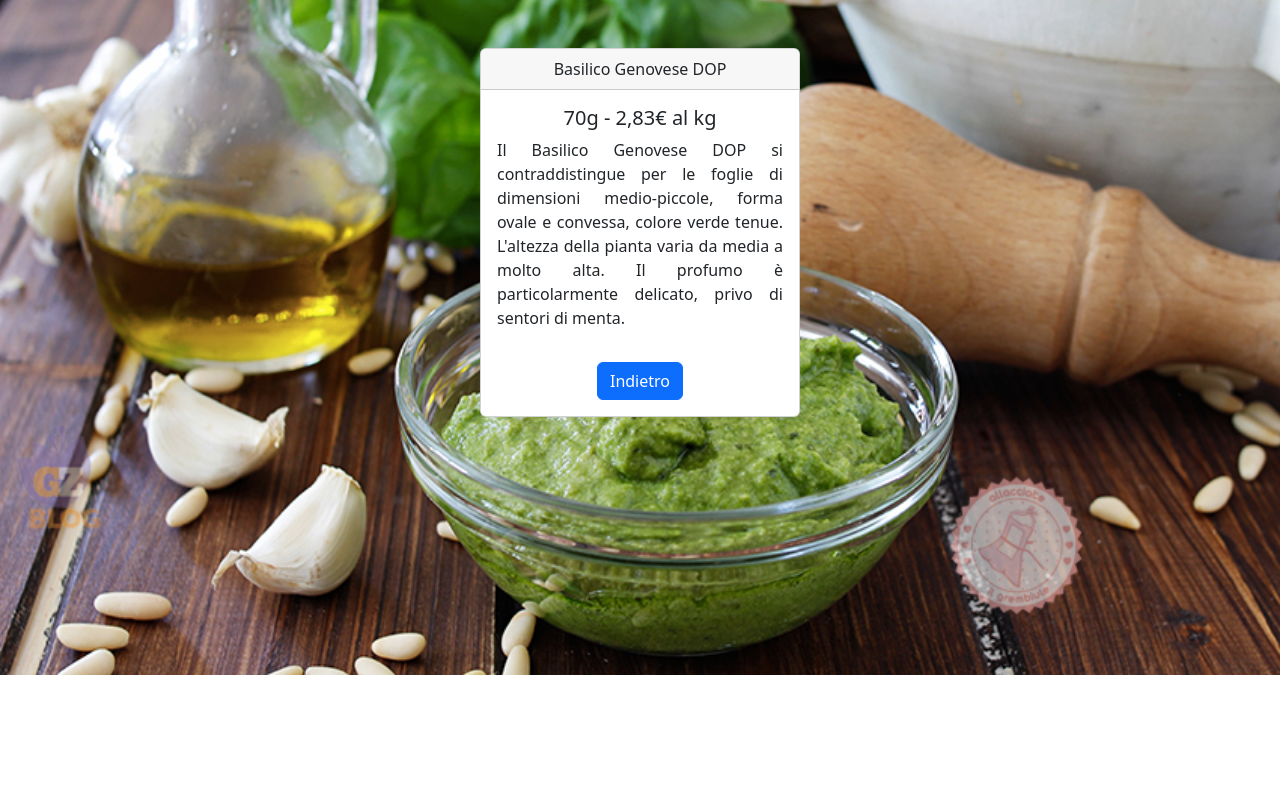
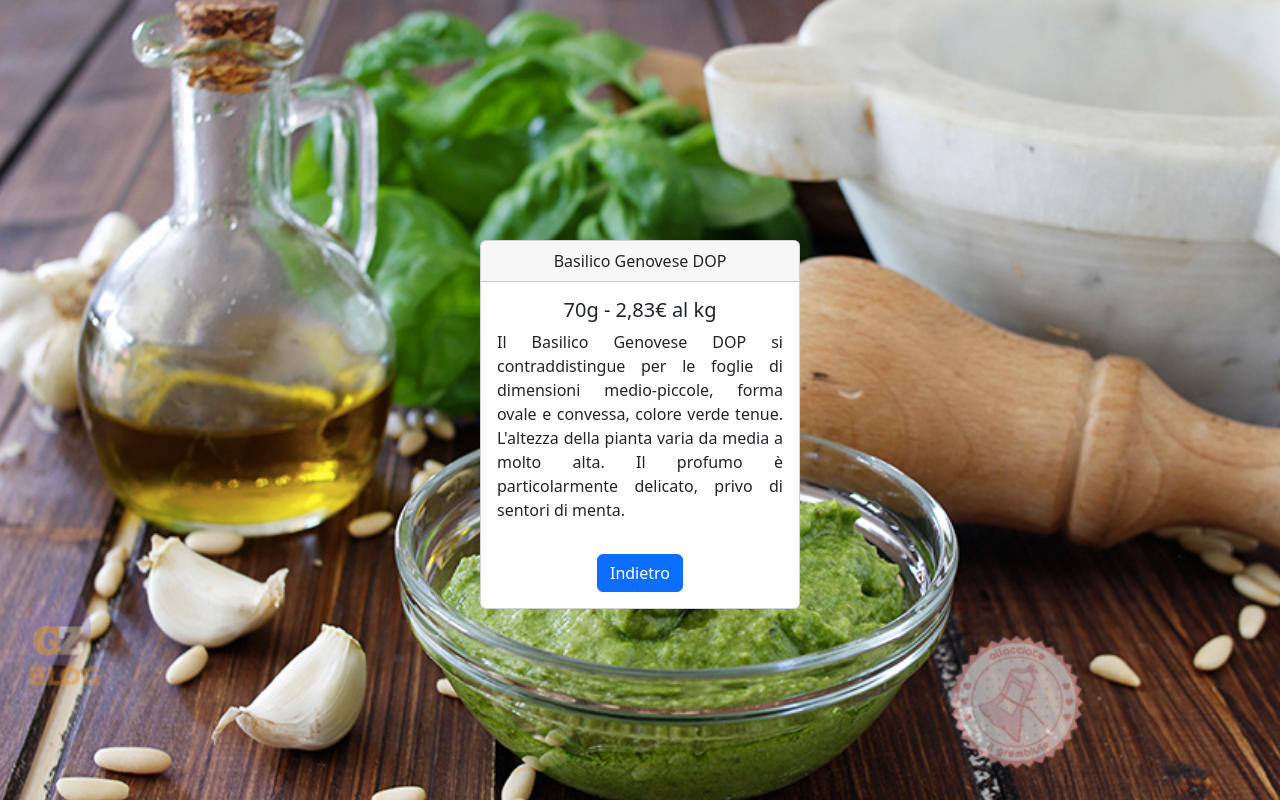
Before and after one commit to Vallerga/login-form-react-exercise, a React (Create React App) app: page /ingrediente in a window 1280 px wide. Built offline with nearby package versions, Linux system fonts and the light colour scheme.

Commit message:
minor css fix

```diff
--- a/src/App.css
+++ b/src/App.css
@@ -17,7 +17,11 @@
 
 .imgFullScreen {
     width: 100%;
-    aspect-ratio: 2.89 / 2;
+    height: 100%;
+    object-fit: cover;
+    z-index: 5;
+    left: 0;
+    top: 0;
 }
 
 .loginBG {
@@ -26,6 +30,7 @@
     left: 0;
     top: 0;
     z-index: 5;
+    object-fit: cover;
 }
 
 .indexSett {
@@ -39,5 +44,5 @@
 .bgHome {
     background-color: rgb(255, 255, 255);
     border-radius: 15px;
-    padding: 100px 50px;
+    padding: 100px 50px 50px;
 }
--- a/src/components/CardIngrediente.jsx
+++ b/src/components/CardIngrediente.jsx
@@ -10,9 +10,9 @@
 
   return (
     <>
-      <div className="position-relative d-flex align-items-center justify-content-center pt-5">
+      <div className="position-relative d-flex align-items-center justify-content-center heightSett pt-5">
         <img className="position-absolute imgFullScreen" src={require("../assets/pesto.jpg")} alt="pesto" />
-        <Card className="w-25 text-center">
+        <Card className="w-25 text-center indexSett">
           <Card.Header>{dbBasilico[indiceCard].ingrediente}</Card.Header>
           <Card.Body>
             <Card.Title>{dbBasilico[indiceCard].quantità} - {dbBasilico[indiceCard].prezzo}</Card.Title>
```
Also changed, not shown: src/App.js (indentation only).
